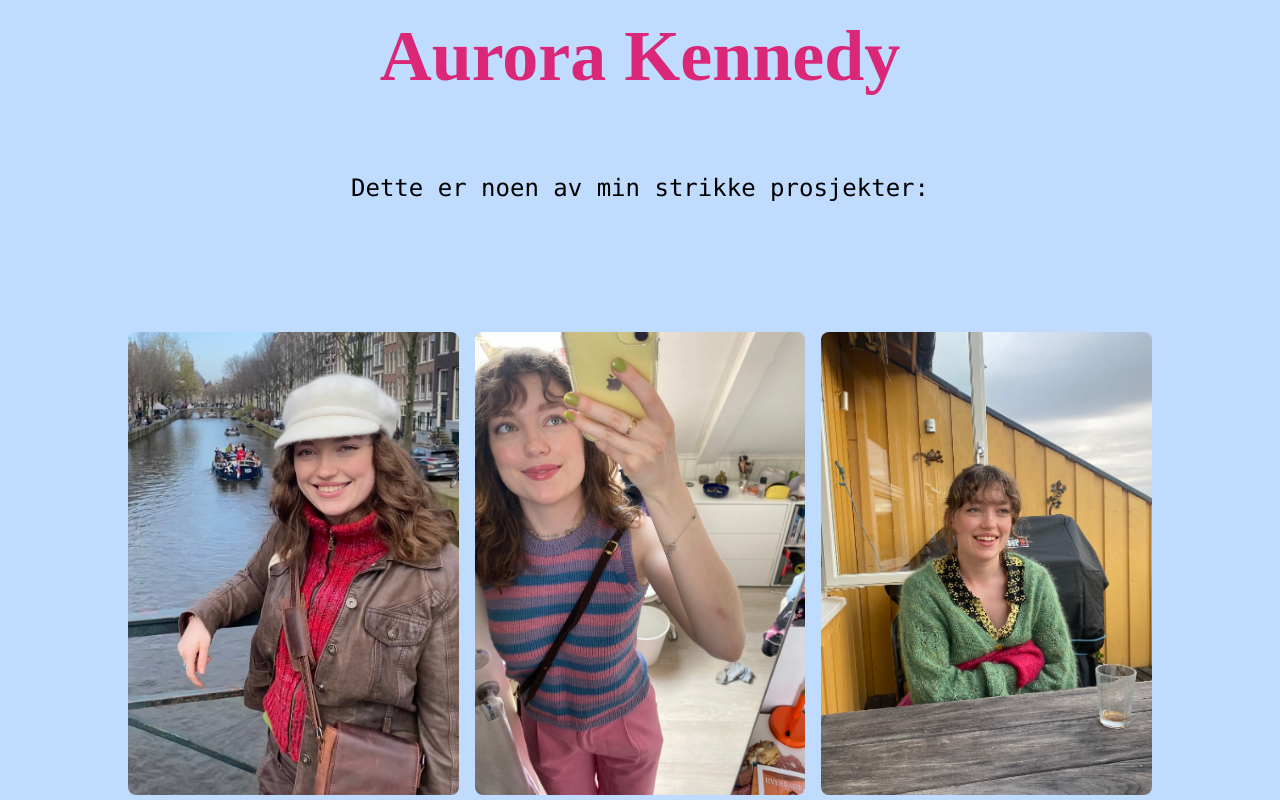
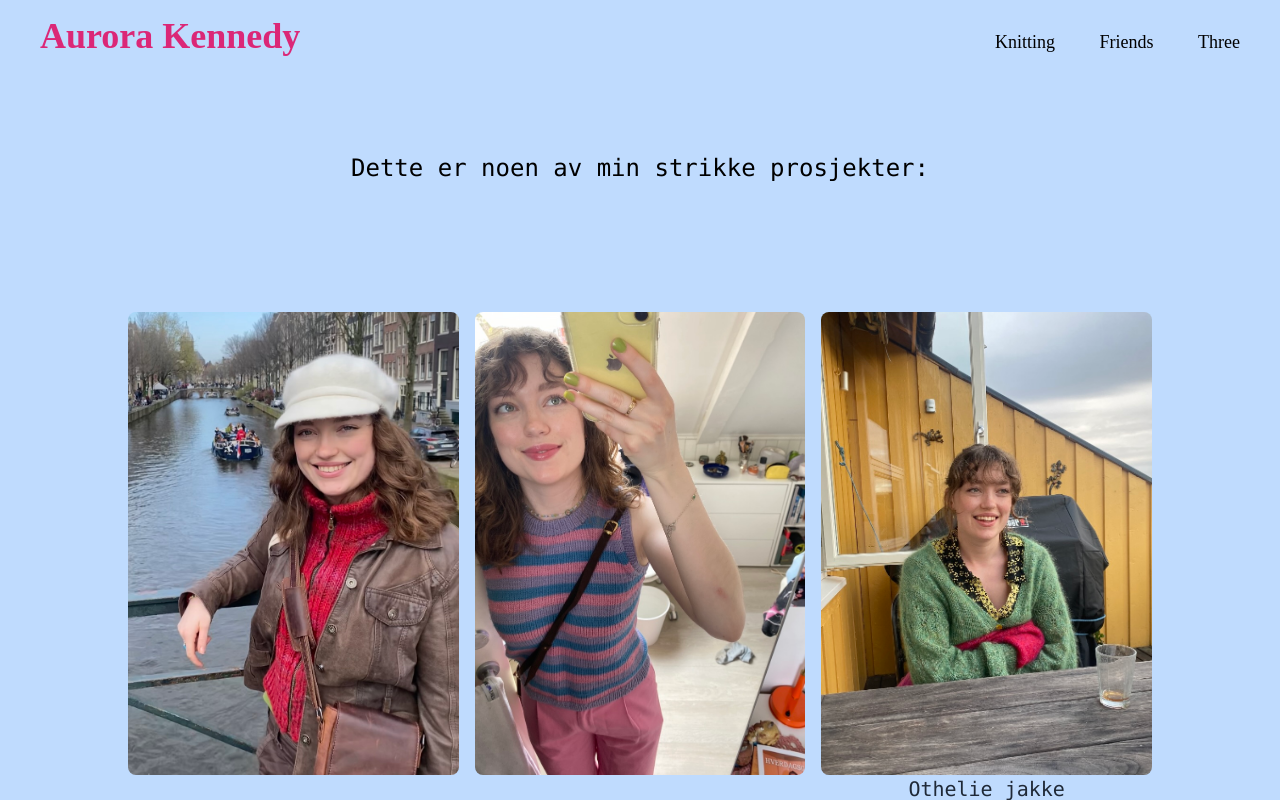
Before and after one commit to aurorakennedy/hjemmesnekk, a React (Vite) app: page /kniting in a window 1280 px wide. Shown: the top 800 px of the page. Built offline with nearby package versions, Linux system fonts and the light colour scheme; a web font is replaced by a local one.

Commit message:
creat new navbar

```diff
--- a/src/App.tsx
+++ b/src/App.tsx
@@ -3,7 +3,7 @@ import { BrowserRouter as Router, Routes, Route } from "react-router-dom";
 import Home from "../src/pages/Home";
 import About from "./pages/About";
 import Kniting from "./pages/Kniting";
-import Venner from "./pages/Venner";
+import Friends from "./pages/Friends";
 
 function App() {
   return (
@@ -14,7 +14,7 @@ function App() {
             <Route path="/" element={<Home />} />
             <Route path="/about" element={<About />} />
             <Route path="/kniting" element={<Kniting />} />
-            <Route path="/venner" element={<Venner />} />
+            <Route path="/friends" element={<Friends />} />
           </Routes>
         </Router>
       </main>
--- a/src/components/Navbar.tsx
+++ b/src/components/Navbar.tsx
@@ -1,12 +1,53 @@
 const Navbar = () => {
   return (
-    <nav className="flex flex-col text-center pt-5">
-      <ul className="font-rock font-bold text-7xl text-pink-600 w-screen ">
-        <li>
-          <a href="/">Aurora Kennedy </a>
-        </li>
-      </ul>
+    <nav className="flex flex-col font-playpen text-center sm:flex-row sm:text-left sm:justify-between py-4 px-10  sm:items-baseline w-full">
+      <div className="mb-2 sm:mb-0">
+        <a
+          href="/"
+          className=" font-rock font-extrabold text-pink-600 text-4xl no-underline hover:text-pink-700"
+        >
+          Aurora Kennedy{" "}
+        </a>
+      </div>
+      <div>
+        <a
+          href="/Kniting"
+          className="text-lg no-underline text-grey-darkest hover:text-pink-600 ml-10"
+        >
+          Knitting{" "}
+        </a>
+        <a
+          href="/Friends"
+          className="text-lg no-underline text-grey-darkest hover:text-pink-600 ml-10"
+        >
+          Friends{" "}
+        </a>
+        <a
+          href="#"
+          className="text-lg no-underline text-grey-darkest hover:text-pink-600 ml-10"
+        >
+          Three
+        </a>
+      </div>
     </nav>
+    // <nav className="flex flex-col text-center w-full pt-8 ">
+    //   <div className="">
+    //     <a
+    //       className=" pl-10 font-rock font-extrabold text-4xl text-pink-600 "
+    //       href="/"
+    //     >
+    //       Aurora Kennedy{" "}
+    //     </a>
+    //   </div>
+    //   <div className="font-playpen text-xl text-gray-700 ">
+    //     <a className="hover:text-pink-600" href="/Kniting">
+    //       Knitting{" "}
+    //     </a>
+    //     <a className="hover:text-pink-600" href="/Friends">
+    //       Friends{" "}
+    //     </a>
+    //   </div>
+    // </nav>
   );
 };
 
--- /dev/null
+++ b/src/components/Title.tsx
@@ -0,0 +1,13 @@
+const Title = () => {
+  return (
+    <nav className="flex flex-col text-center pt-5">
+      <ul className="font-rock font-extrabold text-7xl text-pink-600 w-screen ">
+        <li>
+          <a href="/">Aurora Kennedy </a>
+        </li>
+      </ul>
+    </nav>
+  );
+};
+
+export default Title;
--- a/src/pages/Venner.tsx
+++ b/src/pages/Friends.tsx
@@ -1,7 +1,7 @@
 import List from "../components/List";
-import Navbar from "../components/Navbar";
+import Title from "../components/Title";
 
-function Venner() {
+function Friends() {
   const vennData = [
     {
       url: "https://helloklara.com/",
@@ -13,7 +13,7 @@ function Venner() {
 
   return (
     <div className="bg-pink-200">
-      <Navbar />
+      <Title />
       <div>
         <h1 className="text-2xl text-center pt-10 pb-16 font-mono">
           {" "}
@@ -26,4 +26,4 @@ function Venner() {
   );
 }
 
-export default Venner;
+export default Friends;
--- a/src/pages/Home.tsx
+++ b/src/pages/Home.tsx
@@ -1,5 +1,5 @@
 import { useNavigate } from "react-router-dom";
-import Navbar from "../components/Navbar";
+import Title from "../components/Title";
 
 const Home = () => {
   const navigate = useNavigate();
@@ -10,14 +10,14 @@ const Home = () => {
   const gotToKnitting = () => {
     navigate("/kniting");
   };
-  const gotToVenner = () => {
-    navigate("/venner");
+  const gotToFriends = () => {
+    navigate("/friends");
   };
 
   return (
     <>
       <body className="overflow-y: scroll bg-lime-500 ">
-        <Navbar />
+        <Title />
         <main className="bg-lime-500  ">
           <div className="relative  h-screen w-screen   ">
             {/* Bakgrunn */}
@@ -134,11 +134,11 @@ const Home = () => {
             </div>
             <div className="absolute bottom-72 right-80">
               <button
-                onClick={gotToVenner}
+                onClick={gotToFriends}
                 className="text-pink-500 font-bold font-handwriting text-3xl hover:text-5xl"
               >
                 {" "}
-                Venner{" "}
+                Friends{" "}
               </button>
             </div>
 
```
